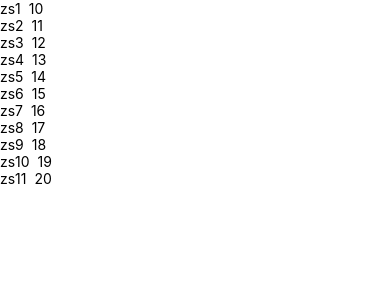
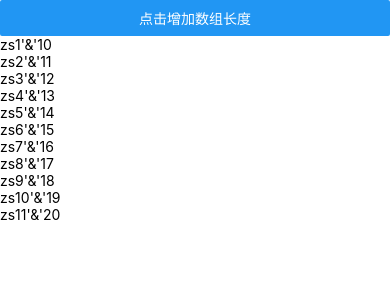
Before and after one commit to yokattasama/react_native_practice_pro_0, a React Native app: screen / in a window 390 px wide. Shown: the top 300 px of the page. Built offline with nearby package versions, Linux system fonts and the light colour scheme; what react-native would draw is missing.

Commit message:
figure_out_key_in_list

```diff
--- a/App.js
+++ b/App.js
@@ -115,18 +115,44 @@ class LongList extends React.Component {
             { name: 'zs11', age: '20'}
         ]
     }
+     _keyExtractor(item, index) {
+        item.key = item.name + ''
+        return item.key
+        }
+     renderItem = ({item}) => {
+        return (
+            <View id={item.key} style={styles.txt}><Text>{item.name}'&'{item.age}</Text></View>
+        )
+     }
+     handlePress = () => {
+        let newDataList = [...this.state.listData]
+        newDataList.push({name: ('' + Math.random()), age: ('' + Math.random() *2)})
+        newDataList.push({name: ('' + Math.random()), age: ('' + Math.random() *2)})
+        newDataList.push({name: ('' + Math.random()), age: ('' + Math.random() *2)})
+        this.setState({
+            listData: [...newDataList]
+        })
+     }
     render (){
         return (
+        <>
             <View>
-                <FlatList data={this.state.listData} renderItem={({key,item})=> <View style={styles.txt}><Text>{item.name}  {item.age}</Text></View>} />
+                <Button onPress={this.handlePress} title='点击增加数组长度'></Button>
             </View>
+            <View>
+                <FlatList
+                keyExtractor={this._keyExtractor}
+                data={this.state.listData}
+                renderItem={this.renderItem} />
+            </View>
+        </>
         )
     }
 }
 const App: () => React$Node = () => {
   return (
     <>
-    <LongList />
+    <LongList style={styles.list} />
     </>
   );
 };
@@ -142,6 +168,10 @@ const styles = StyleSheet.create({
     color: 'blue',
     fontSize: 40,
     fontWeight: '900'
+  },
+  list: {
+    height: 2000,
+    color: 'red'
   }
 });
 
```
Also changed, not shown: 1 other file (tests, documents, lock files or other folders).
